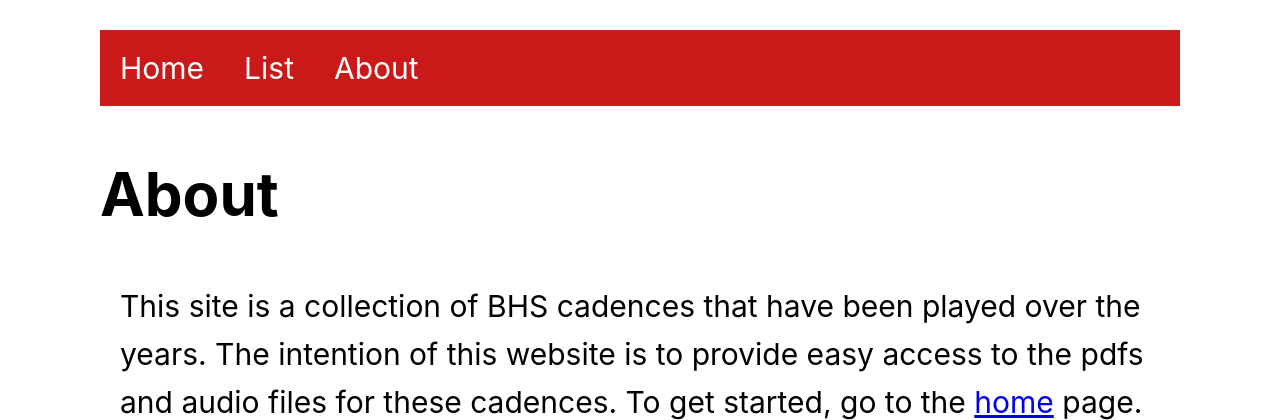
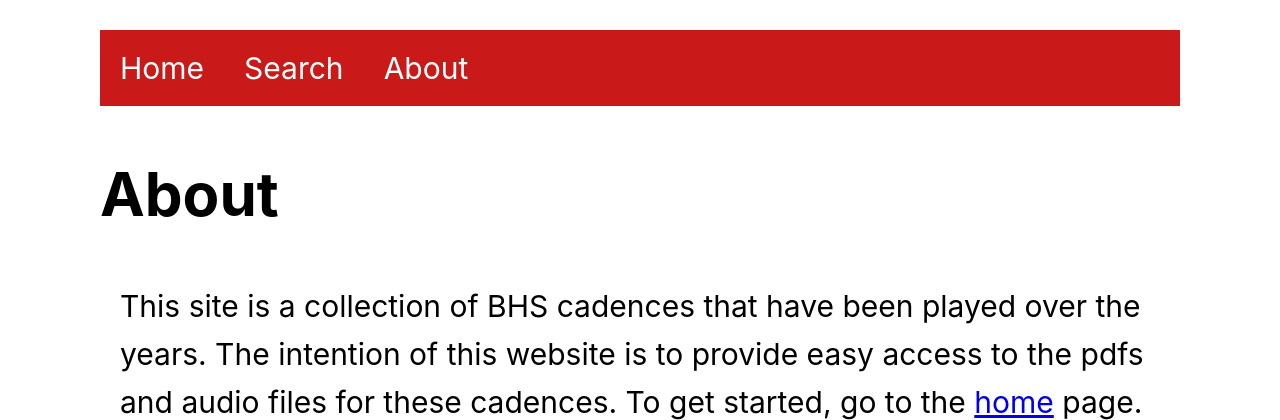
Before and after one commit to iamxallax/bhs_cadences, a Flask app: page /about in a window 1280 px wide. Shown: the top 420 px of the page. Run offline with Flask 3, Linux system fonts and the light colour scheme.

Commit message:
changed home page to list, renamed index.html to search.html, and added favicon

```diff
--- a/bhs_cadences/__init__.py
+++ b/bhs_cadences/__init__.py
@@ -22,7 +22,6 @@ def create_app(config_overrides=None):
     app.register_blueprint(commands.bp)
 
     app.config['DATA_DIR'] = 'data'
-
     # for var in ['DATA_DIR']:
     #     app.config[var] = os.environ.get(var)
 
--- a/bhs_cadences/templates/about.html
+++ b/bhs_cadences/templates/about.html
@@ -3,7 +3,7 @@
 <p>
     This site is a collection of BHS cadences that have been played over the years. The intention of this website is to provide easy access to the pdfs and audio files for these cadences.
 
-    To get started, go to the <a href="{{ url_for('root.index') }}">home</a> page.
+    To get started, go to the <a href="{{ url_for('root.list') }}">home</a> page.
 </p>
 &nbsp;
 <h2>
--- a/bhs_cadences/templates/base.html
+++ b/bhs_cadences/templates/base.html
@@ -7,7 +7,7 @@
     <meta charset="utf-8">
     <meta name="robots" content="noindex">
     <!-- set icon for page: -->
-    <!-- <link rel="icon" href="https://bhs-cadences.fly.dev/icon.png"> -->
+    <link rel="icon" type="image/x-icon" href="{{ url_for('static', filename='bhs.ico') }}">
     <title>Ballard Cadences</title>
     <link rel="stylesheet" href="{{ url_for('static', filename='styles.css') }}">
   </head>
@@ -16,8 +16,8 @@
       <div class="column">
 
         <div class="navbar">
-          <a href="{{ url_for('root.index') }}">Home</a>
-          <a href="{{ url_for('root.list') }}">List</a>
+          <a href="{{ url_for('root.list') }}">Home</a>
+          <a href="{{ url_for('root.search') }}">Search</a>
           <a href="{{ url_for('root.about') }}">About</a>
         </div>
 
--- a/bhs_cadences/views.py
+++ b/bhs_cadences/views.py
@@ -16,15 +16,15 @@ def before_request():
     else:
         g.scores = {}
 
-@bp.route("/list")
+@bp.route("/")
 def list():
     return render_template(
         "list.html",
         title="List of BHS Cadences",
         scores=g.scores)
 
-@bp.route("/", methods=("GET", "POST")) #base page, search
-def index():
+@bp.route("/search", methods=("GET", "POST")) #base page, search
+def search():
     if request.method == "POST":
         query = request.form["search"]
 
@@ -38,7 +38,7 @@ def index():
 
 
     return render_template(
-        "index.html",
+        "search.html",
         title="Search for a BHS Cadence",
         scores=g.scores,
         matches=matches)
```
Also changed, not shown: bhs_cadences/bhs.ico (added), bhs_cadences/static/bhs.ico (added), bhs_cadences/templates/search.html (renamed from bhs_cadences/templates/index.html), notes.md (line endings or trailing spaces).
